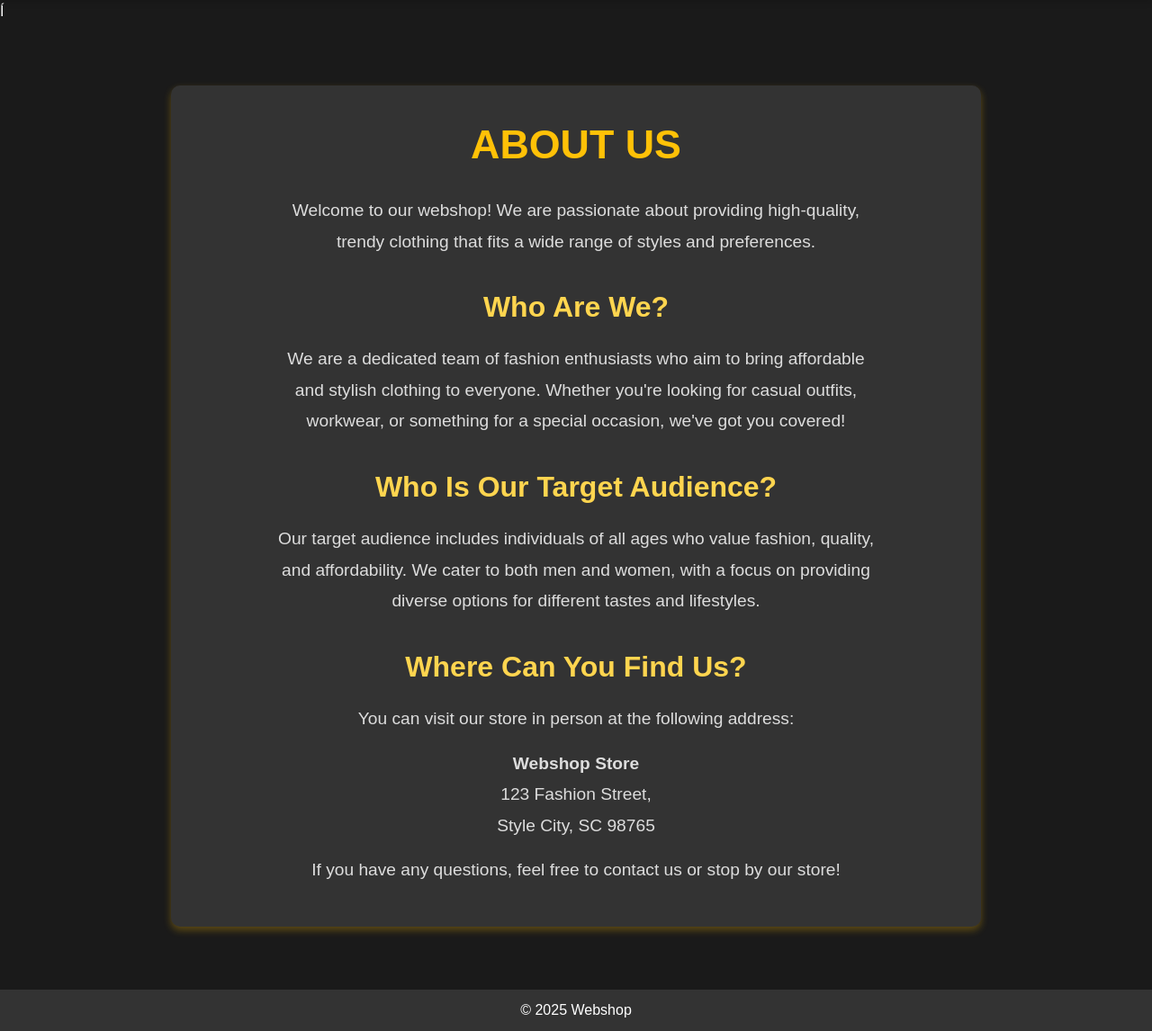
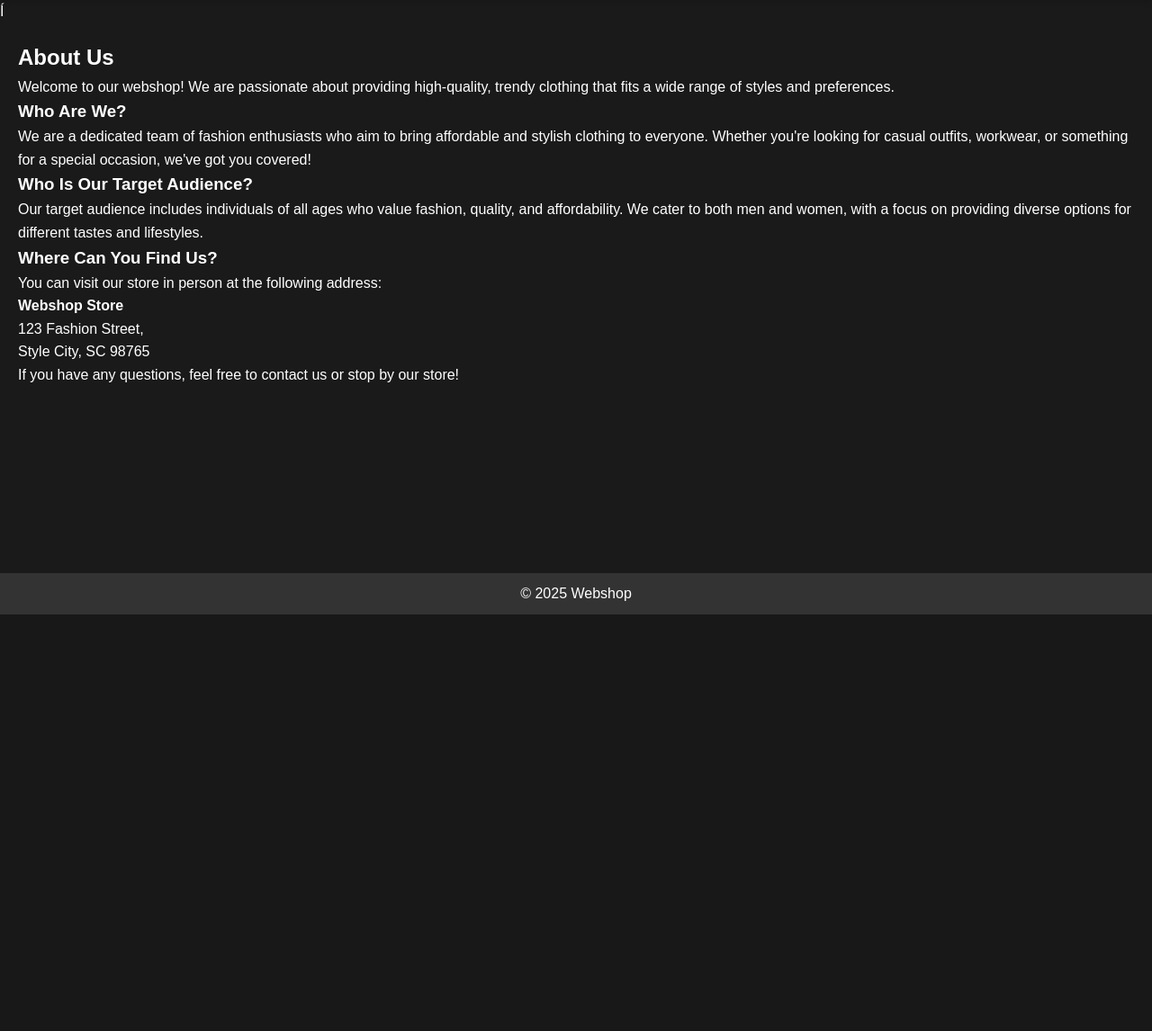
Before and after one commit to ZeljenkaMilan/vizsgaremek, a PHP site: page /about.php in a window 1280 px wide. Shown: the part 117-1263 px from the top of the page at 90% size. After the commit the page ends 800 px from the top, so only its background shows below. Run offline with PHP 8.4, Linux system fonts and the light colour scheme; data that the repository does not hold is empty.

Commit message:
Update style.css

```diff
--- a/vizsgaremek/css/style.css
+++ b/vizsgaremek/css/style.css
@@ -199,78 +199,3 @@ footer {
     color: #fff;
     padding: 10px;
 }
-
-#about {
-    max-width: 900px;
-    margin: 50px auto;
-    padding: 30px;
-    background-color: #333;
-    border-radius: 10px;
-    box-shadow: 0 4px 8px rgba(255, 193, 7, 0.3);
-    text-align: center;
-    color: #ddd;
-}
-
-#about h2 {
-    font-size: 2.8rem;
-    color: #ffc107;
-    margin-bottom: 20px;
-    text-transform: uppercase;
-}
-
-#about h3 {
-    font-size: 2rem;
-    color: #ffd54f;
-    margin-top: 30px;
-}
-
-#about p {
-    font-size: 1.2rem;
-    line-height: 1.8;
-    max-width: 80%;
-    margin: 15px auto;
-    color: #ddd;
-}
-
-#about address {
-    font-size: 1.2rem;
-    color: #ffd54f;
-    margin-top: 20px;
-    font-style: normal;
-}
-
-#about a {
-    color: #ffc107;
-    font-weight: bold;
-    text-decoration: underline;
-}
-
-#about a:hover {
-    color: #ffd54f;
-}
-
-#about img {
-    width: 100%;
-    max-width: 300px;
-    border-radius: 10px;
-    margin: 20px 0;
-}
-
-@media (max-width: 768px) {
-    #about {
-        padding: 20px;
-    }
-
-    #about h2 {
-        font-size: 2.2rem;
-    }
-
-    #about h3 {
-        font-size: 1.6rem;
-    }
-
-    #about p {
-        font-size: 1rem;
-        max-width: 100%;
-    }
-}
```
